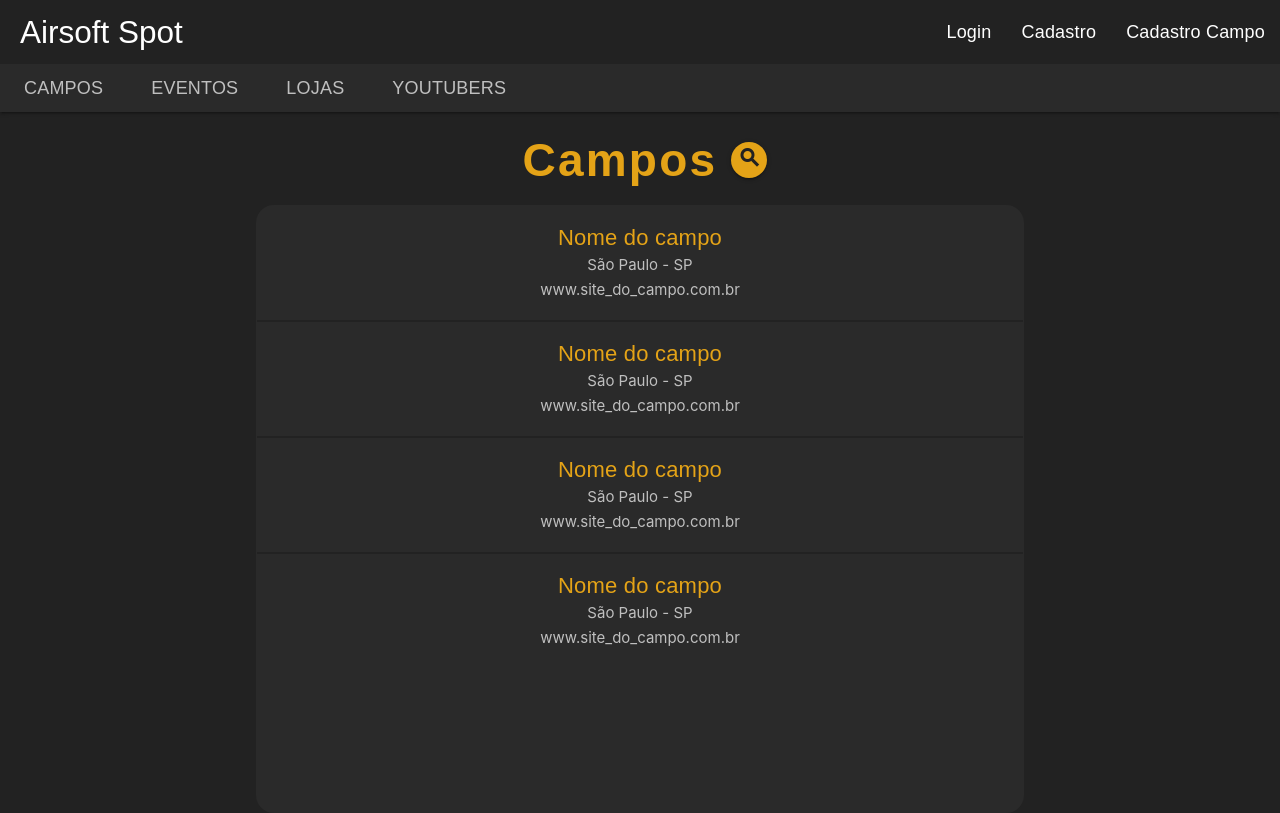
After one commit to rodrigo98rm/airsoftspot-frontend, a Python web app: template web/templates/campo.html in a window 1280 px wide. The commit adds this page. Run offline with Jinja, Linux system fonts and the light colour scheme; the template is opened without the code that fills it, so the values that code supplies are empty; some web fonts are replaced.

Commit message:
Criado pagina base de consulta de campos

```diff
--- /dev/null
+++ b/web/static/css/style-campo.css
@@ -0,0 +1,146 @@
+.nav-wrapper{
+	background-color: #222;
+}
+
+.nav-content{
+	background-color: #2a2a2a;
+}
+
+.header-link{
+	font-size: 18px !important;
+	letter-spacing: 0.2px;
+}
+
+body {
+	background-color: #222;
+}
+
+h1, h2, h3, h4, h5, h6 {
+	color: #e4a317;
+    font-family: "bebas_neueregular","Bebas Neue","Raleway",Arial,Helvetica,sans-serif;
+    font-size: 46px;
+    font-weight: bold;
+    line-height: 50px;
+    margin-bottom: 5px;
+    letter-spacing: 2.2px;
+ }
+
+ .military-font{
+ 	font-family: "bebas_neueregular","Bebas Neue","Raleway",Arial,Helvetica,sans-serif;
+ }
+
+.box-title{
+	top: 10px;
+}
+
+/* Sign In */
+.signin-box{
+	margin: auto;
+	width: 60%;
+	height: 76vh;
+	background-color: #2a2a2a;
+	border-radius: 18px;
+	text-align: center;
+	padding: 1px;
+	overflow-y: auto;
+}
+
+.signin-form-div{
+	margin: 0px 30px;
+}
+
+input{
+	color: #fff;
+}
+
+textarea{
+	color: #fff;
+}
+
+.title-div{
+	text-align: center;
+	margin-bottom: 15px;
+}
+
+#filter{
+	background-color: #e4a317;
+	width: 36px;
+    height: 36px;
+    line-height: 46px;
+    top: -12px;
+    left: 10px;
+}
+
+#filter i{
+	line-height: 0;
+    color: #222;
+    font-weight: 600;
+}
+
+.title-div .box-title{
+	display: inline-block;
+}
+
+.field-table tr{
+	border-bottom: 2px solid #222;
+	border-top: 2px solid #222;
+}
+
+.field-table > tbody > tr:first-child {
+	border-top: none;
+}
+
+.field-table > tbody > tr:last-child {
+	border-bottom: none;
+}
+
+.field-table td{
+	height: 100px;
+	text-align: center;
+}
+
+.nome-campo{
+	font-size: 22px !important;
+    letter-spacing: 0.2px;
+    color: #e4a317;
+    cursor: pointer;
+}
+
+.localizacao-campo{
+	margin: 0;
+	color: rgba(255, 255, 255, 0.7);
+}
+
+.site-campo{
+	margin: 3px 0;
+	color: rgba(255, 255, 255, 0.7);
+}
+
+.id-campo{
+	display: none;
+}
+
+.filter-window{
+	z-index: 100;
+	width: 400px;
+	height: 200px;
+	border-radius: 10px;
+	background-color: #fff;
+	position: absolute;
+	top: 200px;
+	left: 50%;
+	transform: translateX(-50%);
+	background-color: #222;
+	border: 2px solid #e4a317;
+	text-align: center;
+	display: none;
+}
+
+.select-div{
+	margin: 5px auto;
+	width: 80% !important;
+}
+
+.filter-btn-div{
+	margin-top: 26px;
+}
--- /dev/null
+++ b/web/static/js/script-campo.js
@@ -0,0 +1,11 @@
+$( document ).ready(function(){
+	$('select').formSelect();
+});
+
+$(document).on('click','#filter', function(){
+    $('.filter-window').show();
+});
+
+$(document).on('click','#cancel-filter', function(){
+    $('.filter-window').hide();
+});
--- a/web/templates/cadastro-campo.html
+++ b/web/templates/cadastro-campo.html
@@ -21,6 +21,7 @@
       <ul id="nav-mobile" class="right hide-on-med-and-down">
         <li><a class="military-font header-link" href="sass.html">Login</a></li>
         <li><a class="military-font header-link" href="badges.html">Cadastro</a></li>
+        <li><a class="military-font header-link" href="badges.html">Cadastro Campo</a></li>
       </ul>
     </div>
     <div class="nav-content military-font">
--- a/web/templates/cadastro.html
+++ b/web/templates/cadastro.html
@@ -21,6 +21,7 @@
       <ul id="nav-mobile" class="right hide-on-med-and-down">
         <li><a class="military-font header-link" href="sass.html">Login</a></li>
         <li><a class="military-font header-link" href="badges.html">Cadastro</a></li>
+        <li><a class="military-font header-link" href="badges.html">Cadastro Campo</a></li>
       </ul>
     </div>
     <div class="nav-content military-font">
--- /dev/null
+++ b/web/templates/campo.html
@@ -0,0 +1,114 @@
+<!DOCTYPE html>
+<html>
+<head>
+<title>Campos - Airsoft Spot</title>
+
+  <link rel="icon" href="https://cdn6.aptoide.com/imgs/d/3/1/d31128b8d3a4d4e94b468a03a4f02633_icon.png?w=240">
+
+  <link href="https://fonts.googleapis.com/icon?family=Material+Icons" rel="stylesheet">
+  <link rel="stylesheet" media="screen" href="https://fontlibrary.org/face/bebasneueregular" type="text/css"/>
+  <link type="text/css" rel="stylesheet" href="../static/css/materialize.css"  media="screen,projection"/>
+  <link type="text/css" rel="stylesheet" href="../static/css/style-campo.css"  media="screen,projection"/>
+
+
+<meta name="viewport" content="width=device-width, initial-scale=1.0"/>
+</head>
+<body>
+
+<nav class="nav-extended">
+    <div class="nav-wrapper">
+      <a href="home.html" class="brand-logo military-font" style="margin-left: 20px;">Airsoft Spot</a>
+      <a href="#" data-target="mobile-demo" class="sidenav-trigger"><i class="material-icons">menu</i></a>
+      <ul id="nav-mobile" class="right hide-on-med-and-down">
+        <li><a class="military-font header-link" href="sass.html">Login</a></li>
+        <li><a class="military-font header-link" href="badges.html">Cadastro</a></li>
+        <li><a class="military-font header-link" href="badges.html">Cadastro Campo</a></li>
+      </ul>
+    </div>
+    <div class="nav-content military-font">
+      <ul class="tabs tabs-transparent">
+        <li class="tab"><a class="header-link" href="campos.html">Campos</a></li>
+        <li class="tab"><a class="header-link" href="#test2">Eventos</a></li>
+        <li class="tab"><a class="header-link" href="#test4">Lojas</a></li>
+        <li class="tab"><a class="header-link" href="#test4">Youtubers</a></li>
+      </ul>
+    </div>
+</nav>
+
+    <div class="filter-window">
+
+        <div class="select-div">
+          <select id="filter-estado">
+            <option value="" disabled selected>Escolha o estado</option>
+            <option value="1">Option 1</option>
+            <option value="2">Option 2</option>
+            <option value="3">Option 3</option>
+          </select>
+        </div>
+        <div class="select-div">
+          <select id="filter-cidade">
+            <option value="" disabled selected>Escolha a cidade</option>
+            <option value="1">Option 1</option>
+            <option value="2">Option 2</option>
+            <option value="3">Option 3</option>
+          </select>
+        </div>
+        <div class="filter-btn-div">
+          <a id="cancel-filter" class="waves-effect waves-light btn ">Cancelar</a>
+          <button id="apply-filter"class="waves-effect waves-light btn">Filtrar</button>
+        </div>
+    </div>
+
+    <div class="title-div">
+      <h4 class="box-title military-font">Campos</h4>
+      <a id="filter" class="btn-floating btn-large waves-effect waves-light"><i class="material-icons">search</i></a>
+    </div>
+
+    <div class="signin-box">
+      <table class="field-table">
+        <tbody>
+          <tr>
+            <td>
+              <a class="nome-campo military-font">Nome do campo</a>
+              <p class="localizacao-campo"><span class="cidade">São Paulo</span> - <span class="estado">SP</span></p>
+              <p class="site-campo">www.site_do_campo.com.br</p>
+              <div class="id-campo">123</div>
+            </td>
+          </tr>
+          <tr>
+            <td>
+              <a class="nome-campo military-font">Nome do campo</a>
+              <p class="localizacao-campo"><span class="cidade">São Paulo</span> - <span class="estado">SP</span></p>
+              <p class="site-campo">www.site_do_campo.com.br</p>
+              <div class="id-campo">123</div>
+            </td>
+          </tr>
+          <tr>
+            <td>
+              <a class="nome-campo military-font">Nome do campo</a>
+              <p class="localizacao-campo"><span class="cidade">São Paulo</span> - <span class="estado">SP</span></p>
+              <p class="site-campo">www.site_do_campo.com.br</p>
+              <div class="id-campo">123</div>
+            </td>
+          </tr>
+          <tr>
+            <td>
+              <a class="nome-campo military-font">Nome do campo</a>
+              <p class="localizacao-campo"><span class="cidade">São Paulo</span> - <span class="estado">SP</span></p>
+              <p class="site-campo">www.site_do_campo.com.br</p>
+              <div class="id-campo">123</div>
+            </td>
+          </tr>
+        </tbody>
+      </table>
+    </div>
+
+  <div class="footer">
+
+  </div>
+
+</body>
+<script type="text/javascript" src="../static/js/jquery-3.4.1.js"></script>
+<script type="text/javascript" src="../static/js/materialize.min.js"></script>
+<script type="text/javascript" src="../static/js/script-campo.js"></script>
+</html>
--- a/web/templates/home.html
+++ b/web/templates/home.html
@@ -21,6 +21,7 @@
       <ul id="nav-mobile" class="right hide-on-med-and-down">
         <li><a class="military-font header-link" href="sass.html">Login</a></li>
         <li><a class="military-font header-link" href="cadastro">Cadastro</a></li>
+        <li><a class="military-font header-link" href="badges.html">Cadastro Campo</a></li>
       </ul>
     </div>
     <div class="nav-content military-font">
--- a/web/templates/login.html
+++ b/web/templates/login.html
@@ -21,6 +21,7 @@
       <ul id="nav-mobile" class="right hide-on-med-and-down">
         <li><a class="military-font header-link" href="sass.html">Login</a></li>
         <li><a class="military-font header-link" href="badges.html">Cadastro</a></li>
+        <li><a class="military-font header-link" href="badges.html">Cadastro Campo</a></li>
       </ul>
     </div>
     <div class="nav-content military-font">
```
Also changed, not shown: web/static/css/style-campos.css (deleted, +0 -30 lines), web/templates/campos.html (deleted, +0 -38 lines).
